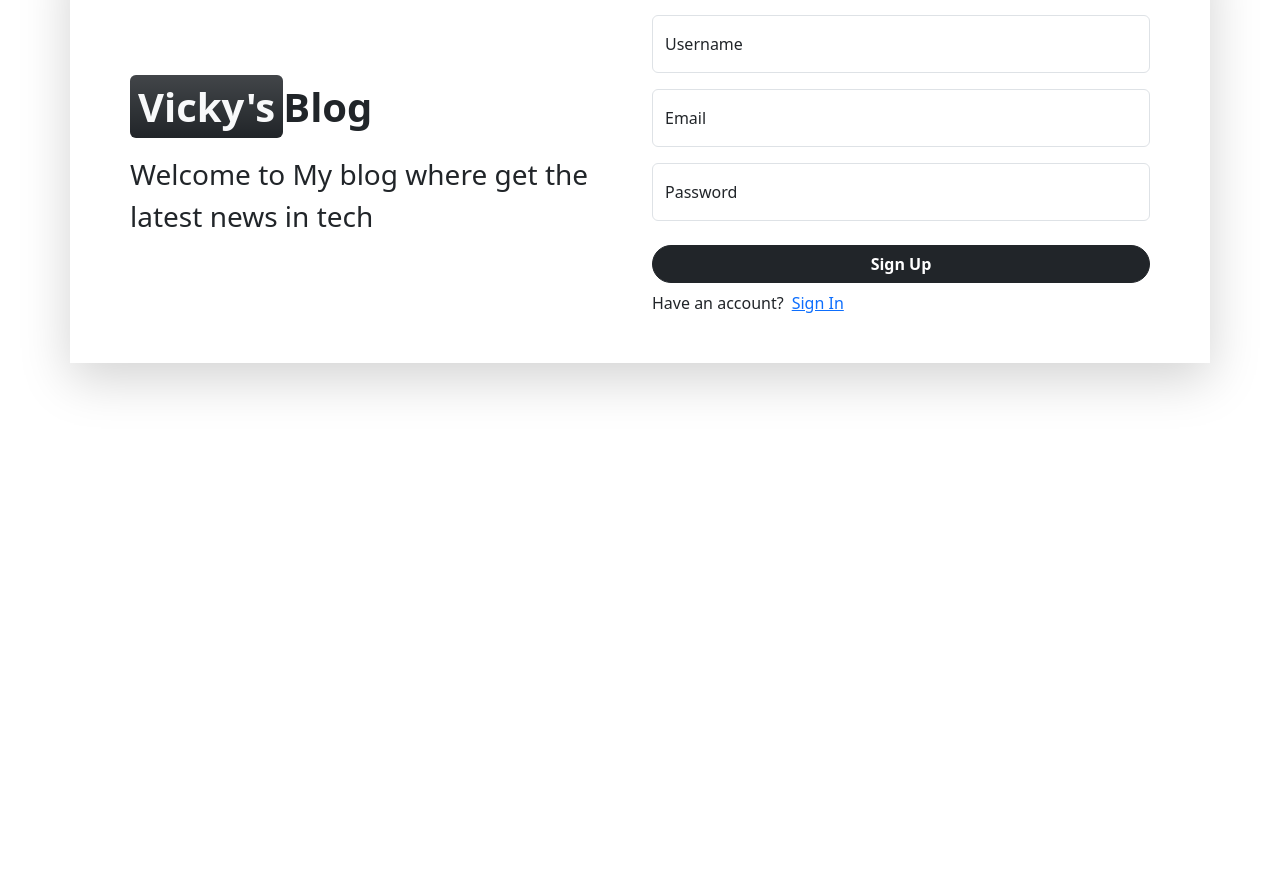
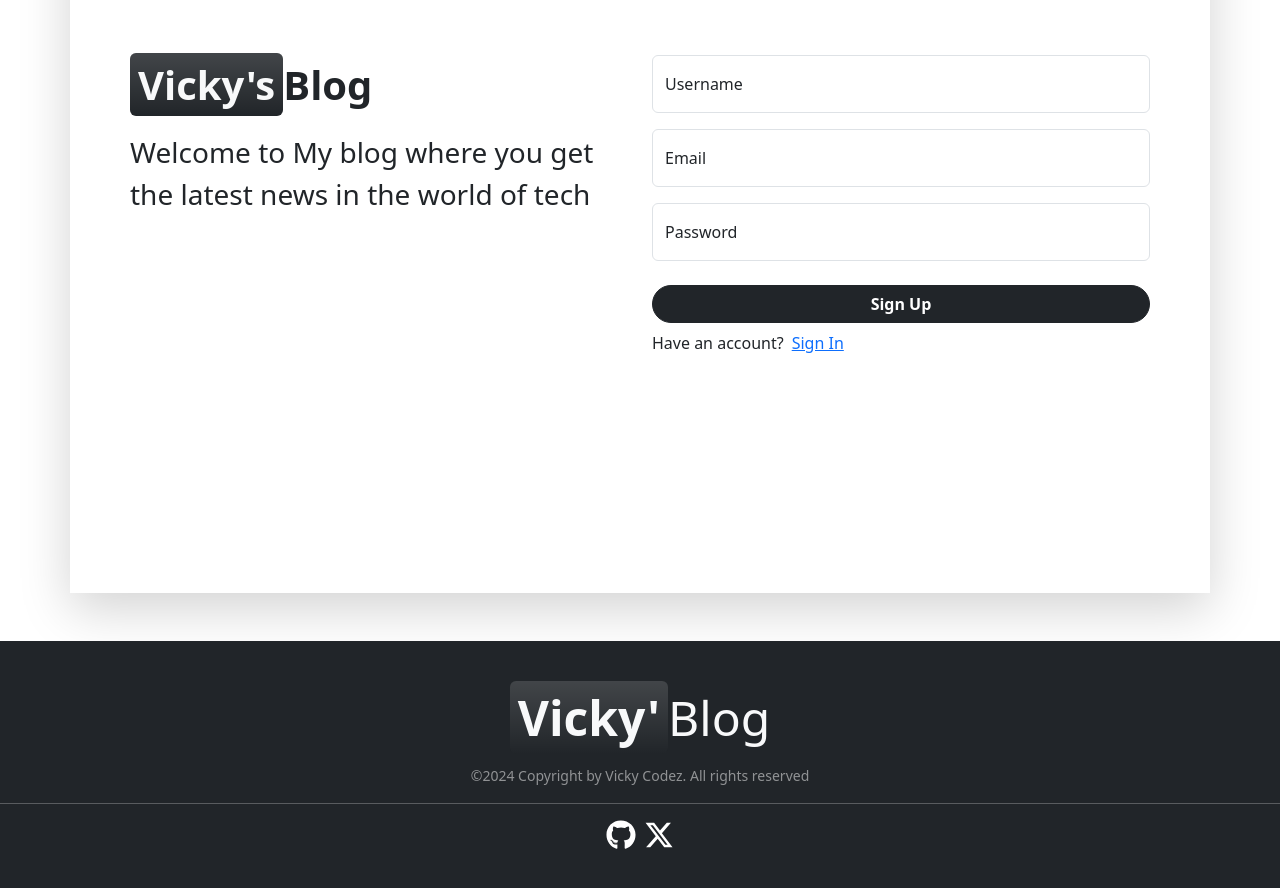
Before and after one commit to VictorUmekwe/my-blog, a React (Vite) app in the folder frontend/: page /sign-up in a window 1280 px wide. Shown: the part 280-1168 px from the top of the page. Before the commit the page ends 800 px from the top, so only its background shows below. Built offline with nearby package versions, Linux system fonts and the light colour scheme.

Commit message:
created the footer component

```diff
--- a/frontend/src/App.jsx
+++ b/frontend/src/App.jsx
@@ -7,6 +7,7 @@ import Dashboard from "./pages/Dashboard";
 import Projects from "./pages/Projects";
 import Header from "./components/Header";
 import { useState } from "react";
+import Footer from "./components/Footer";
 
 const App = () => {
   const [mode, setMode] = useState("light");
@@ -45,6 +46,7 @@ const App = () => {
           element={<Projects mode={mode} toggleMode={toggleMode} />}
         />
       </Routes>
+      <Footer/>
     </BrowserRouter>
   );
 };
--- /dev/null
+++ b/frontend/src/components/Footer.jsx
@@ -0,0 +1,31 @@
+import { FaXTwitter } from "react-icons/fa6";
+import { FaGithub } from "react-icons/fa";
+import { Link } from "react-router-dom";
+
+
+
+const Footer = () => {
+  return (
+    <footer className=' bg-dark py-5 mt-5'>
+
+        <div className='container text-light text-center'>
+            <p className=' display-5 mb-3'><span className='px-2 py-1 bg-dark bg-gradient rounded text-light fw-bold'>Vicky'</span>Blog</p>
+            <small className=' text-white-50'>&copy;{new Date().getFullYear()} Copyright by Vicky Codez. All rights reserved</small>
+        </div>
+            <hr className=' text-white'/>
+            <div className=" d-flex justify-content-center gap-2">
+                <Link to='https://www.github.com/VictorUmekwe' target="_blank" rel="noopener noreferrer">
+
+            <FaGithub  size={30} color="white"/>
+                </Link>
+
+                <Link to='https://www.x.com/@flexzy9' target="_blank" rel="noopener noreferrer">
+            <FaXTwitter  size={30} color="white"/>
+                </Link>
+
+            </div>
+    </footer>
+  )
+}
+
+export default Footer
--- a/frontend/src/pages/SignUp.jsx
+++ b/frontend/src/pages/SignUp.jsx
@@ -55,11 +55,11 @@ const SignUp = () => {
   };
   return (
     <div
-      className=" container shadow-lg border-2"
-      style={{ marginTop: "150px" }}
+      className=" container shadow-lg border-2 min-vh-100 d-flex justify-content-center align-items-center"
+      // style={{ marginTop: "150px" }}
     >
       <div className=" row p-5 ">
-        <div className=" col-md-6 d-flex align-items-center mt-sm-4">
+        <div className=" col-md-6 mt-sm-4">
           <div>
             <p className="fs-1 fw-bolder">
               <span className="px-2 py-1 bg-dark bg-gradient rounded text-light">
@@ -68,7 +68,7 @@ const SignUp = () => {
               Blog
             </p>
             <p className=" fs-3">
-              Welcome to My blog where get the latest news in tech
+              Welcome to My blog where you get the latest news in the world of tech
             </p>
           </div>
         </div>
@@ -114,9 +114,10 @@ const SignUp = () => {
                 className="btn  w-100 text-center text-white btn-dark mt-2 rounded-pill fw-bold" disabled={loading}
               >
                 {
-                  loading ? (<div className="spinner-border" role="status">
-                    <span className="visually-hidden">Loading...</span>
-                  </div>) : 'Sign Up'
+                  loading ? ( <>
+                     <span className="spinner-border spinner-border-sm me-2" aria-hidden="true"></span>
+                    <span role="status">Loading...</span>
+                    </>) : 'Sign Up'
                 }
               </button>
             </form>
```
